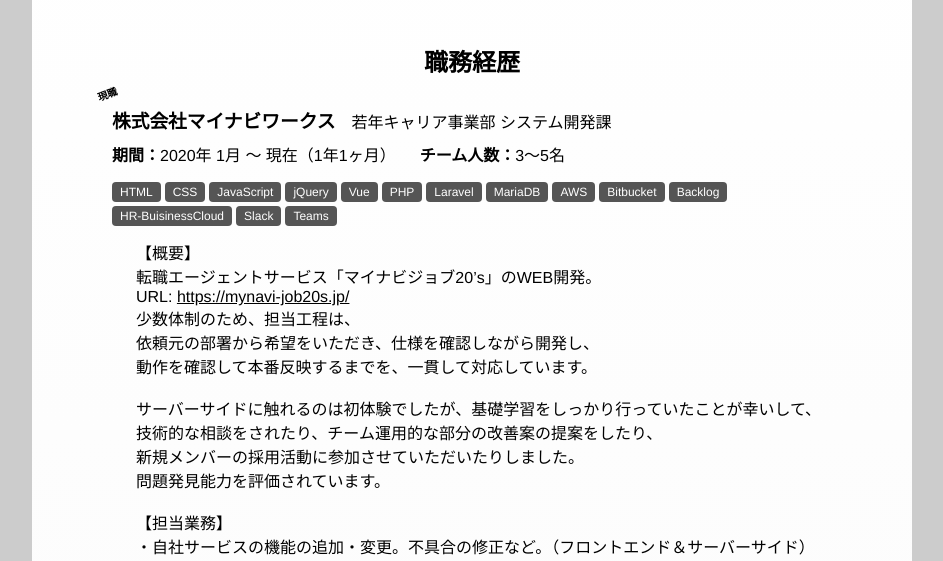
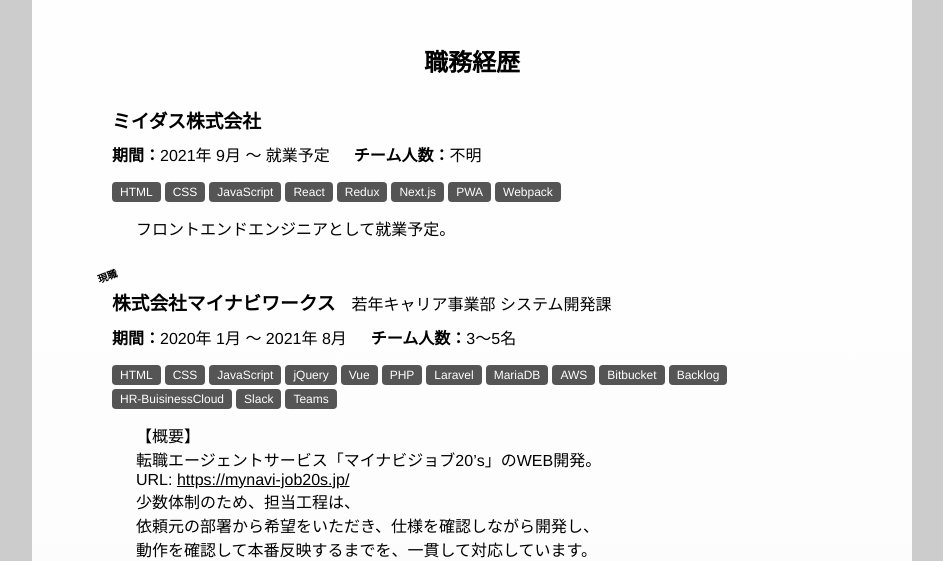
Before and after one commit to H40831/SkillSheet, a plain HTML site: page index.html in a window 1280 px wide. Shown: the part 212-773 px from the top of the page, without its empty margins (168-1111 px from the left). Drawn offline with Linux system fonts and the light colour scheme.

Commit message:
内容更新

```diff
--- a/index.html
+++ b/index.html
@@ -6,6 +6,7 @@
 <meta name="viewport" content="width=device-width, initial-scale=1" />
 
 <title>SumiYukio SkillSheet</title>
+
 <style>
     * {
         margin: 0;
@@ -48,6 +49,7 @@ html {
     }
 
     #main-container {
+        overflow-x: hidden;
         margin: 2rem auto;
         padding: 5rem;
         width: -webkit-fit-content;
@@ -243,9 +245,32 @@ section {
     <h2 class="section-title">職務経歴</h2>
 
     <section class="history-container">
+        <h3 class="company-name">ミイダス株式会社</h3>
+        <div class="flex">
+            <p class="working-period"><b>期間：</b>2021年 9月 〜 就業予定</p>
+            <p class="number-of-member"><b>チーム人数：</b>不明</p>
+        </div>
+        <div class="skill-list">
+            <ul class="tag-list">
+                <li>HTML</li>
+                <li>CSS</li>
+                <li>JavaScript</li>
+                <li>React</li>
+                <li>Redux</li>
+                <li>Next.js</li>
+                <li>PWA</li>
+                <li>Webpack</li>
+            </ul>
+        </div>
+        <p class="text indent">
+            フロントエンドエンジニアとして就業予定。
+        </p>
+    </section>
+
+    <section class="history-container">
         <h3 class="company-name current-job">株式会社マイナビワークス<span class="department">若年キャリア事業部 システム開発課<span></h3>
         <div class="flex">
-            <p class="working-period"><b>期間：</b>2020年 1月 〜 現在（1年1ヶ月）</p>
+            <p class="working-period"><b>期間：</b>2020年 1月 〜 2021年 8月</p>
             <p class="number-of-member"><b>チーム人数：</b>3〜5名</p>
         </div>
         <div class="skill-list">
```
Lines whose indentation alone changed are shown as unchanged.
